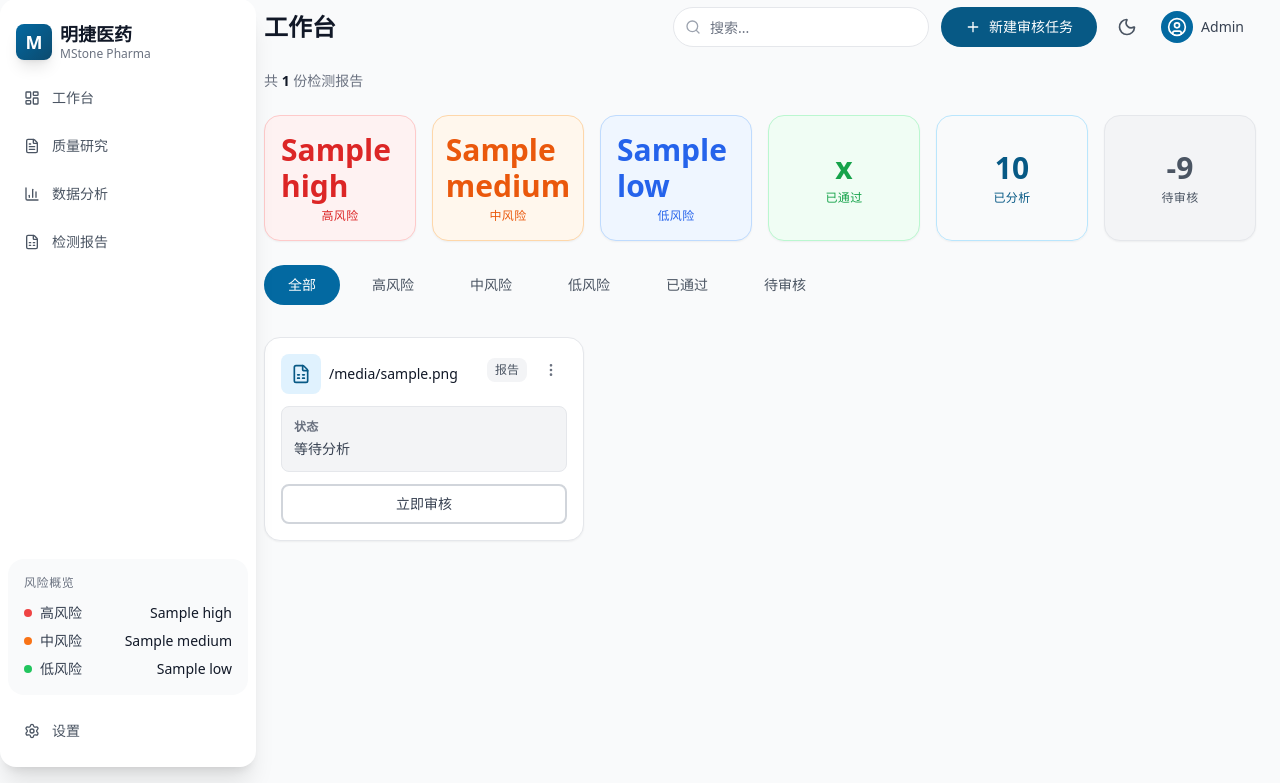
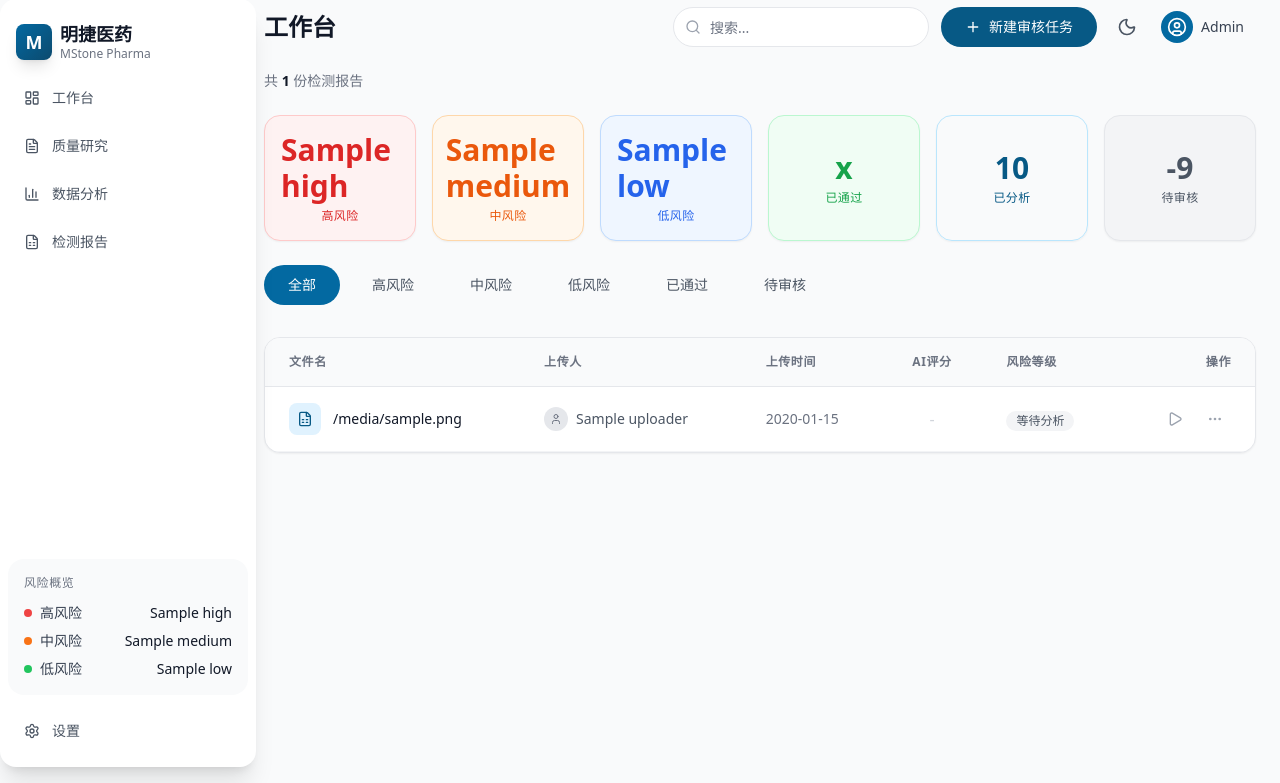
Before and after one commit to Theageo11/cro-report-reviewer, a Flask app: template templates/documents.html in a window 1280 px wide. Shown: the part 17-800 px from the top of the page. Run offline with Flask 3, Linux system fonts and the light colour scheme; the template is opened without the code that fills it: most values are stand-ins (such as "Sample title", 1, 10 or a date in 2020); some libraries are stand-ins or nearby versions.

Commit message:
feat: change documents view to list format and add uploader field

```diff
--- a/src/database.py
+++ b/src/database.py
@@ -34,7 +34,7 @@ class Database:
         with open(self.db_file, 'w', encoding='utf-8') as f:
             json.dump(data, f, ensure_ascii=False, indent=2)
 
-    def create_document(self, filename: str, original_filename: str, file_path: str) -> str:
+    def create_document(self, filename: str, original_filename: str, file_path: str, uploader: str = "Admin") -> str:
         """创建新文档记录"""
         db = self._load_db()
         doc_id = str(uuid.uuid4())
@@ -44,6 +44,7 @@ class Database:
             "filename": filename,
             "original_filename": original_filename,
             "file_path": file_path,
+            "uploader": uploader,
             "status": "uploaded",  # uploaded, analyzing, analyzed
             "created_at": datetime.now().isoformat(),
             "updated_at": datetime.now().isoformat(),
--- a/templates/documents.html
+++ b/templates/documents.html
@@ -120,48 +120,102 @@
     </button>
 </div>
 
-<!-- Document Grid -->
-<div class="grid grid-cols-1 sm:grid-cols-2 lg:grid-cols-3 gap-4 w-full" id="document-grid">
+<!-- Document List -->
+<div class="bg-white dark:bg-gray-900 rounded-2xl shadow-sm border border-gray-200 dark:border-gray-800 overflow-hidden w-full">
+    <table class="w-full text-left border-collapse">
+        <thead>
+            <tr class="bg-gray-50 dark:bg-gray-800/50 border-b border-gray-200 dark:border-gray-800">
+                <th class="px-6 py-4 text-xs font-semibold text-gray-500 dark:text-gray-400 uppercase tracking-wider">文件名</th>
+                <th class="px-6 py-4 text-xs font-semibold text-gray-500 dark:text-gray-400 uppercase tracking-wider">上传人</th>
+                <th class="px-6 py-4 text-xs font-semibold text-gray-500 dark:text-gray-400 uppercase tracking-wider">上传时间</th>
+                <th class="px-6 py-4 text-xs font-semibold text-gray-500 dark:text-gray-400 uppercase tracking-wider text-center">AI评分</th>
+                <th class="px-6 py-4 text-xs font-semibold text-gray-500 dark:text-gray-400 uppercase tracking-wider">风险等级</th>
+                <th class="px-6 py-4 text-xs font-semibold text-gray-500 dark:text-gray-400 uppercase tracking-wider text-right">操作</th>
+            </tr>
+        </thead>
+        <tbody id="document-grid">
             {% for doc in documents %}
             {% set risk_level = 'pending' %}
+            {% set risk_label = '等待分析' %}
+            {% set risk_class = 'bg-gray-100 text-gray-600 dark:bg-gray-800 dark:text-gray-400' %}
+
             {% if doc.status == 'analyzed' %}
                 {% set score = doc.quality_score|default(0) %}
                 {% if score == 100 %}
                     {% set risk_level = 'passed' %}
+                    {% set risk_label = '已通过' %}
+                    {% set risk_class = 'bg-green-100 text-green-700 dark:bg-green-900/30 dark:text-green-400' %}
                 {% elif score >= 80 %}
                     {% set risk_level = 'low' %}
+                    {% set risk_label = '低风险' %}
+                    {% set risk_class = 'bg-blue-100 text-blue-700 dark:bg-blue-900/30 dark:text-blue-400' %}
                 {% elif score >= 60 %}
                     {% set risk_level = 'medium' %}
+                    {% set risk_label = '中风险' %}
+                    {% set risk_class = 'bg-orange-100 text-orange-700 dark:bg-orange-900/30 dark:text-orange-400' %}
                 {% else %}
                     {% set risk_level = 'high' %}
+                    {% set risk_label = '高风险' %}
+                    {% set risk_class = 'bg-red-100 text-red-700 dark:bg-red-900/30 dark:text-red-400' %}
                 {% endif %}
+            {% elif doc.status == 'analyzing' %}
+                {% set risk_label = '正在分析...' %}
+                {% set risk_class = 'bg-primary-100 text-primary-700 dark:bg-primary-900/30 dark:text-primary-400 animate-pulse' %}
             {% endif %}
 
-    <div class="document-card flex flex-col p-4 bg-white dark:bg-gray-800 rounded-2xl shadow-sm hover:shadow-lg border border-gray-200 dark:border-gray-700 gap-3 transition-all duration-200 cursor-pointer"
+            <tr class="document-card border-b border-gray-100 dark:border-gray-800 hover:bg-gray-50 dark:hover:bg-gray-800/50 transition-colors cursor-pointer"
                 onclick="location.href='/documents/{{ doc.id }}'"
                 data-risk="{{ risk_level }}">
-        <!-- Header -->
-        <div class="flex items-start justify-between gap-2">
-            <div class="flex items-center gap-2 min-w-0 flex-1">
-                <div class="flex-shrink-0 w-10 h-10 bg-primary-100 dark:bg-primary-900/30 rounded-lg flex items-center justify-center">
-                    <i data-lucide="file-spreadsheet" class="w-5 h-5 text-primary-600 dark:text-primary-400"></i>
+                <td class="px-6 py-4">
+                    <div class="flex items-center gap-3">
+                        <div class="flex-shrink-0 w-8 h-8 bg-primary-100 dark:bg-primary-900/30 rounded-lg flex items-center justify-center">
+                            <i data-lucide="file-spreadsheet" class="w-4 h-4 text-primary-600 dark:text-primary-400"></i>
                         </div>
-                <div class="min-w-0 flex-1">
-                    <p class="text-sm font-medium text-gray-900 dark:text-gray-50 truncate">
+                        <span class="text-sm font-medium text-gray-900 dark:text-gray-50 truncate max-w-xs">
                             {{ doc.original_filename }}
-                    </p>
+                        </span>
                     </div>
+                </td>
+                <td class="px-6 py-4">
+                    <div class="flex items-center gap-2">
+                        <div class="w-6 h-6 bg-gray-200 dark:bg-gray-700 rounded-full flex items-center justify-center">
+                            <i data-lucide="user" class="w-3 h-3 text-gray-500 dark:text-gray-400"></i>
                         </div>
-            <div class="flex items-center gap-2">
-                <span class="flex-shrink-0 inline-flex items-center px-2 py-1 bg-gray-100 dark:bg-gray-700 text-gray-600 dark:text-gray-300 text-xs rounded-lg">
-                    报告
+                        <span class="text-sm text-gray-600 dark:text-gray-300">{{ doc.uploader|default('Admin') }}</span>
+                    </div>
+                </td>
+                <td class="px-6 py-4 text-sm text-gray-500 dark:text-gray-400">
+                    {{ doc.created_at[:10] }}
+                </td>
+                <td class="px-6 py-4 text-center">
+                    {% if doc.status == 'analyzed' %}
+                    <span class="text-sm font-bold text-primary-600 dark:text-primary-400">{{ doc.quality_score }}</span>
+                    {% else %}
+                    <span class="text-gray-300 dark:text-gray-700">-</span>
+                    {% endif %}
+                </td>
+                <td class="px-6 py-4">
+                    <span class="inline-flex items-center px-2.5 py-0.5 rounded-full text-xs font-medium {{ risk_class }}">
+                        {{ risk_label }}
                     </span>
-                <!-- Action Menu -->
+                </td>
+                <td class="px-6 py-4 text-right">
+                    <div class="flex items-center justify-end gap-2">
+                        {% if doc.status == 'analyzed' %}
+                        <button onclick="event.stopPropagation(); location.href='/documents/{{ doc.id }}'"
+                                class="p-2 text-gray-400 hover:text-primary-600 dark:hover:text-primary-400 transition-colors" title="查看详情">
+                            <i data-lucide="eye" class="w-4 h-4"></i>
+                        </button>
+                        {% else %}
+                        <button onclick="event.stopPropagation(); analyzeDocument('{{ doc.id }}')"
+                                class="p-2 text-gray-400 hover:text-primary-600 dark:hover:text-primary-400 transition-colors" title="立即分析">
+                            <i data-lucide="play" class="w-4 h-4"></i>
+                        </button>
+                        {% endif %}
                         <div class="relative">
-                    <button onclick="event.stopPropagation(); toggleActionMenu('{{ doc.id }}')" class="flex-shrink-0 w-8 h-8 flex items-center justify-center hover:bg-gray-100 dark:hover:bg-gray-700 rounded-lg transition-colors">
-                        <i data-lucide="more-vertical" class="w-4 h-4 text-gray-500 dark:text-gray-400"></i>
+                            <button onclick="event.stopPropagation(); toggleActionMenu('{{ doc.id }}')" class="p-2 text-gray-400 hover:text-gray-600 dark:hover:text-gray-200 transition-colors">
+                                <i data-lucide="more-horizontal" class="w-4 h-4"></i>
                             </button>
-                    <!-- Dropdown Menu -->
                             <div id="action-menu-{{ doc.id }}" class="hidden absolute right-0 top-10 w-40 bg-white dark:bg-gray-800 border border-gray-200 dark:border-gray-700 rounded-lg shadow-lg z-10">
                                 {% if doc.status == 'analyzed' %}
                                 <button onclick="event.stopPropagation(); reanalyzeDocument('{{ doc.id }}')" class="w-full px-4 py-2 text-left text-sm text-gray-700 dark:text-gray-300 hover:bg-gray-100 dark:hover:bg-gray-700 flex items-center gap-2 rounded-t-lg">
@@ -169,77 +223,18 @@
                                     <span>重新分析</span>
                                 </button>
                                 {% endif %}
-                        <button onclick="event.stopPropagation(); deleteDocument('{{ doc.id }}')" class="w-full px-4 py-2 text-left text-sm text-red-600 dark:text-red-400 hover:bg-red-50 dark:hover:bg-red-950/30 flex items-center gap-2 {% if doc.status == 'analyzed' %}rounded-b-lg{% else %}rounded-lg{% endif %}">
+                                <button onclick="event.stopPropagation(); deleteDocument('{{ doc.id }}')" class="w-full px-4 py-2 text-left text-sm text-red-600 dark:text-red-400 hover:bg-red-50 dark:hover:bg-red-950/30 flex items-center gap-2 rounded-b-lg">
                                     <i data-lucide="trash-2" class="w-4 h-4"></i>
                                     <span>删除文档</span>
                                 </button>
                             </div>
                         </div>
                     </div>
-        </div>
-
-        <!-- AI Score -->
-        {% if doc.status == 'analyzed' %}
-        <div class="flex items-center gap-2">
-            <div class="flex items-center gap-1.5 px-2 py-1 bg-primary-100 dark:bg-primary-900/30 rounded-lg">
-                <span class="text-xs font-medium text-primary-700 dark:text-primary-300">
-                    AI {{ doc.quality_score }}分
-                </span>
-            </div>
-        </div>
-        {% endif %}
-
-        <!-- Risk Box -->
-        {% if doc.status == 'analyzed' %}
-        {% set score = doc.quality_score|default(0) %}
-        <div class="p-3 rounded-lg border
-            {% if score == 100 %}bg-green-50 border-green-200 dark:bg-green-950/30 dark:border-green-900/30
-            {% elif score >= 80 %}bg-blue-50 border-blue-200 dark:bg-blue-950/30 dark:border-blue-900/30
-            {% elif score >= 60 %}bg-orange-50 border-orange-200 dark:bg-orange-950/30 dark:border-orange-900/30
-            {% else %}bg-red-50 border-red-200 dark:bg-red-950/30 dark:border-red-900/30
-            {% endif %}">
-            <p class="text-xs font-semibold uppercase tracking-wide mb-1 text-gray-500 dark:text-gray-400">
-                风险摘要
-            </p>
-            <p class="text-sm
-                {% if score == 100 %}text-green-700 dark:text-green-300
-                {% elif score >= 80 %}text-blue-700 dark:text-blue-300
-                {% elif score >= 60 %}text-orange-700 dark:text-orange-300
-                {% else %}text-red-700 dark:text-red-300
-                {% endif %}">
-                {% if score == 100 %}审核已通过
-                {% elif score >= 80 %}低风险报告
-                {% elif score >= 60 %}中风险报告
-                {% else %}高风险报告
-                {% endif %}
-            </p>
-        </div>
-        {% else %}
-        <div class="p-3 rounded-lg border bg-gray-100 border-gray-200 dark:bg-gray-800 dark:border-gray-700">
-            <p class="text-xs font-semibold uppercase tracking-wide mb-1 text-gray-500 dark:text-gray-400">
-                状态
-            </p>
-            <p class="text-sm text-gray-700 dark:text-gray-300">
-                {% if doc.status == 'analyzing' %}正在分析中...{% else %}等待分析{% endif %}
-            </p>
-        </div>
-        {% endif %}
-
-        <!-- Action Button -->
-        {% set btn_class = "bg-primary-500 text-white hover:bg-primary-600" if (doc.status == 'analyzed' and doc.quality_score >= 90) else "border-2 border-gray-300 dark:border-gray-600 text-gray-700 dark:text-gray-200 hover:bg-gray-50 dark:hover:bg-gray-700" %}
-        {% if doc.status == 'analyzed' %}
-        <button class="w-full h-10 rounded-lg text-sm font-medium transition-colors {{ btn_class }}"
-            onclick="event.stopPropagation(); location.href='/documents/{{ doc.id }}'">
-            查看详情
-        </button>
-        {% else %}
-        <button class="w-full h-10 rounded-lg text-sm font-medium transition-colors {{ btn_class }}"
-            onclick="event.stopPropagation(); analyzeDocument('{{ doc.id }}')">
-            立即审核
-        </button>
-        {% endif %}
-    </div>
+                </td>
+            </tr>
             {% endfor %}
+        </tbody>
+    </table>
 </div>
 
 <!-- Empty State -->
```
Lines whose indentation alone changed are shown as unchanged.
